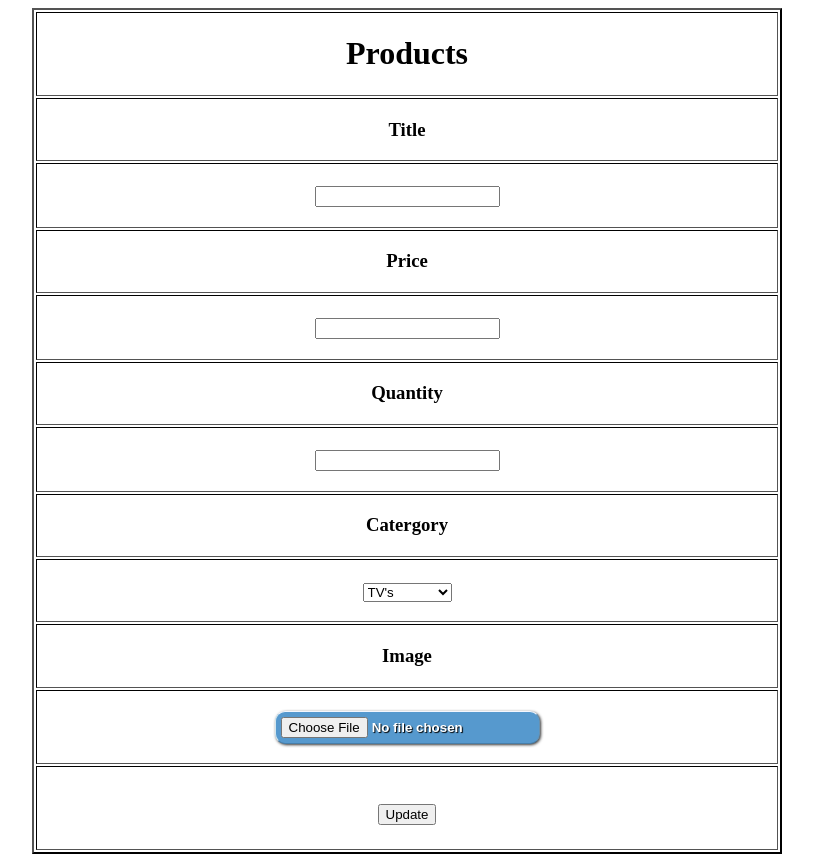
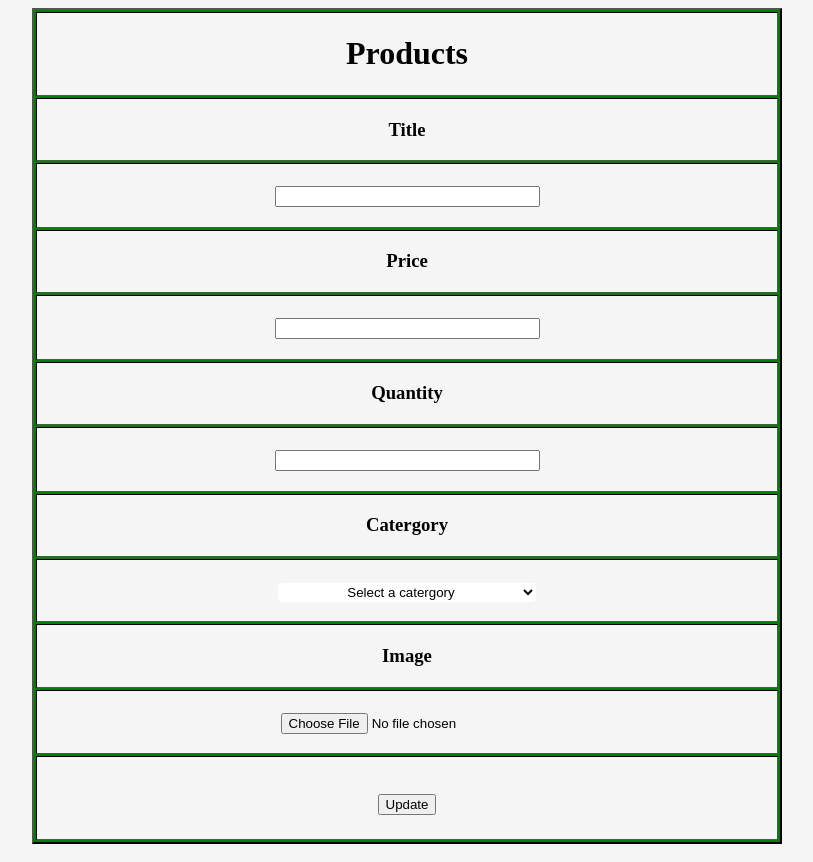
Before and after one commit to philani2/onlin, a PHP site: page /admin_page.php in a window 1280 px wide. Shown: the whole page, without its empty margins (233-1046 px from the left). Run offline with PHP 8.4, Linux system fonts and the light colour scheme; lists and menus that the app fills with data are empty.

Commit message:
try more

```diff
--- a/admin_page.php
+++ b/admin_page.php
@@ -1,4 +1,8 @@
 <!DOCTYPE html>
+
+<?php
+	include ("connect/connection.php");
+?>
 <html>
 <head>
 	<meta charset="utf-8" />
@@ -9,49 +13,45 @@
 	<script src="main.js"></script>
 </head>
 <style>
-input.thingy {
-    background: none repeat scroll 0 0 #5699ce;
-    border-color: #f3f7ff #6991af #477ea9 #d2e7ef;
-    border-radius: 10px 10px 10px 10px;
-    border-style: solid;
-    border-width: 1px;
-    box-shadow: 1px 1px 3px #333333;
-    color: #FFFFFF;
-    cursor: pointer;
-    font-weight: bold;
-	padding: 5px;
-	align: center;
-    text-shadow: 1px 1px 1px #000000;
-}
+
 </style>
 <body>
-	<form action="#" method="get" enctype="multipart/form-data">
+	<form action="insert_product.php" method="post" enctype="multipart/form-data">
 		<table class ="table" align="center" width ="750" border="2" >
 			<tr align="center">
-				<th colspan="8"><h1>Products</h1></th>
+				<th><h1>Products</h1></th>
 			</tr>
 			<tr><th><h3>Title</h3></th></tr>
-			<tr><th><h3><input type="text" name="title" id=""></h3></th></tr>
+			<tr><th><h3><input size="30" type="text" name="name" id=""></h3></th></tr>
 			<tr><th><h3>Price</h3></th></tr>
-			<tr><th><h3><input type="text" name="price" id=""></h3></th></tr>
+			<tr><th><h3><input size="30" type="text" name="price" id=""></h3></th></tr>
 			<tr><th><h3>Quantity</h3></th></tr>
-			<tr><th><h3><input type="text" name="quantity" id=""></h3></th></tr>
+			<tr><th><h3><input size="30" type="text" name="quantity" id=""></h3></th></tr>
 			<tr><th><h3>Catergory</h3></th></tr>
-			<tr><th><h3><select name="catergory">
+			<tr><th><h3><select name="category">
+				<option>Select a catergory</option>
+				<!--?php
+					$get_catergory = "select * from item_category";
+
+					$result = mysqli_query($con,$get_catergory);
+					while($cater = mysqli_fetch_array($result))
+					{
+						$list = $cater['item_category'];
+						echo "<option>$list</option>";
+					}
+				?!-->
 				<option value="tv">TV's</option>
-				<option value="cell">Cellphones</option>
+				<option value="cellphone">Cellphones</option>
 				<option value="radio">Radios</option>
 				<option value="speaker">Speaker</option>
 				<option value="dvd">DVD's</option>
 			</select></h3></th></tr>
 			<tr><th><h3>Image</h3></th></tr>
 			<tr><th><h3>
-				<!--<input class="thingy" type="file" name="img" accept="image/*">-->
-				<input class="thingy" type="file" value="Some Button">
-
+				<input type="file" name="image" accept="image/*">
 				</h3></th></tr>
 
-			<tr><th colspan="8"><h1><input name="submit" type="submit" value="Update"></h1></th></tr>
+			<tr><th><h1><input name="submit" type="submit" value="Update"></h1></th></tr>
 		</table>
 	</form>
 </body>
--- /dev/null
+++ b/connect/connection.php
@@ -0,0 +1,4 @@
+<?php
+	$con = mysqli_connect("localhost", "root", "", "ecomshop") or die
+	("Please, check the server connection.");
+?>
--- a/css/admin_page.css
+++ b/css/admin_page.css
@@ -1,4 +1,49 @@
+body
+{
+	background-color: whitesmoke;
+}
 table
 {
 	border-color: black;
+	background-color: green;
 }
+th
+{
+	font-weight: bold;
+	background-color: whitesmoke;
+}
+select
+{
+	width: 35%;
+	padding: 1px ;
+	border: none;
+	border-radius: 4px;
+	background-color: white;
+	text-align: center;
+}
+input[type=submit]
+input[type=file]
+{
+	background-color: #4caf50;
+	border: none;
+	color: white;
+	padding: 16xp 32px;
+	text-decoration: none;
+	border-radius: 4px;
+	margin: 4px 2px;
+	cursor: pointer;
+	width: 35%;
+}
+input.thingy {
+    background: none repeat scroll 0 0 #5699ce;
+    border-color: #f3f7ff #6991af #477ea9 #d2e7ef;
+    border-radius: 10px 10px 10px 10px;
+    border-style: solid;
+    border-width: 1px;
+    box-shadow: 1px 1px 3px #333333;
+    color: #FFFFFF;
+    cursor: pointer;
+    font-weight: bold;
+	padding: 5px;
+    text-shadow: 1px 1px 1px #000000;
+}
--- a/login.php
+++ b/login.php
@@ -12,7 +12,7 @@
     <div class ="container">
 <form class ="rform" action ="index.php" method ="post">
         <p><input type = "text" name ="lemail" placeholder ="Enter email" required></p>
-        <p><input type = "text" name ="lpwd" placeholder ="Enter password"></p>
+        <p><input type = "text" name ="lpwd" placeholder ="Enter password"required></p>
         <input type = "submit" value ="Sign in">
         <input type = "submit" value ="Forgot password">
     </form>
```
Also changed, not shown: insert_product.php (+24 -0 lines).
